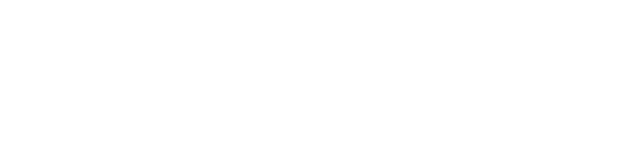
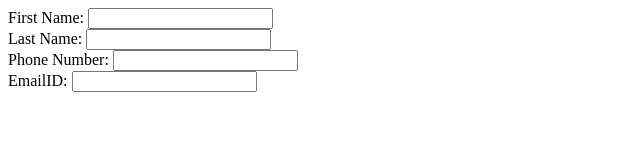
Before and after one commit to acciojob/form-login-2-Lochan-sharma232, a website: page main.html in a window 1280 px wide. Shown: the whole page, without its empty margins (0-640 px from the left). Drawn offline with Linux system fonts and the light colour scheme.

Commit message:
created a submission

```diff
--- a/main.html
+++ b/main.html
@@ -8,6 +8,17 @@
 
 <body>
 	<!-- the entire body must be written by student -->
+
+	<form>
+		<label for="name">First Name:</label>
+		<input type="text" id="name"></br>
+		<label for="name">Last Name:</label>
+		<input type="text" id="name"></br>
+		<label for="name">Phone Number:</label>
+		<input type="number" id="name"></br>
+		<label for="mail">EmailID:</label>
+		<input type="text" id="name">
+			</form>
     <script type="text/javascript" src="./script.js">
 </script>
 
```
